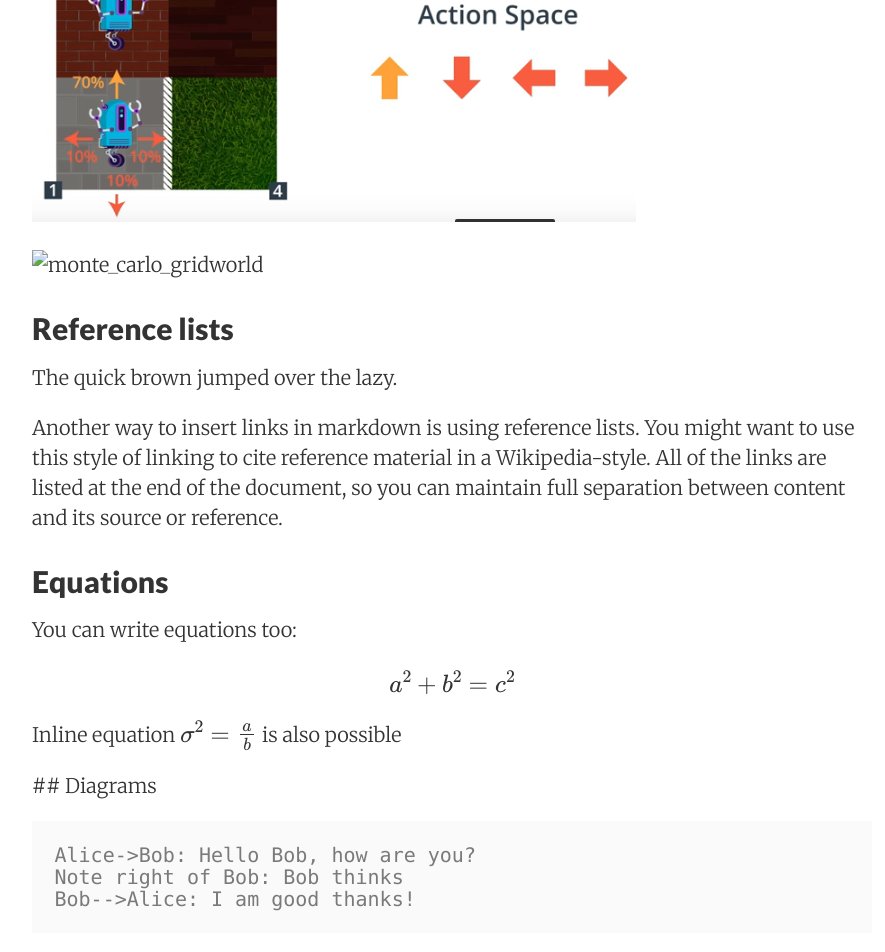
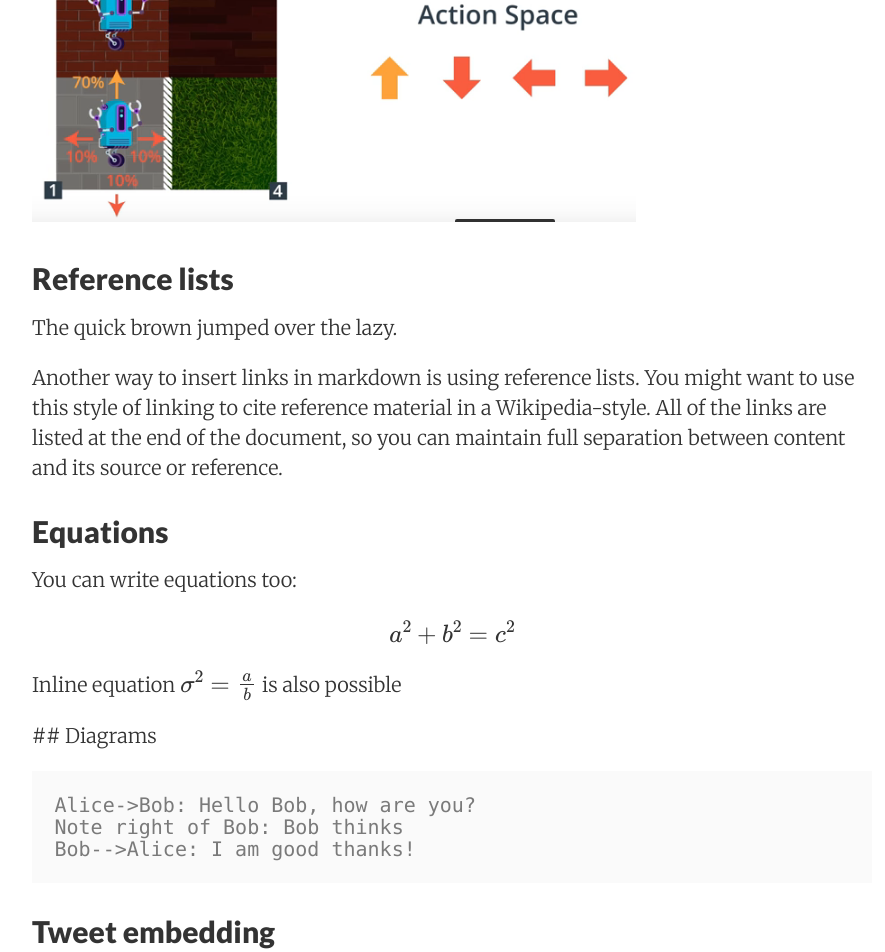
Before and after one commit to frgfm/frgfm.github.io, a Jekyll site: the page built from _posts/2018-06-12-powerful-things-markdown-editor.md, in a window 1280 px wide. Shown: the part 3174-4126 px from the top of the page, without its empty margins (188-1073 px from the left). Built offline with Jekyll 4.4.1, drawn with Linux system fonts in a browser that asks for light colours; nearby versions of some CDN libraries; formulas are drawn with MathJax 3; comment, search, counter and statistics services are not loaded.

Commit message:
Updated image

```diff
--- a/_posts/2018-06-12-powerful-things-markdown-editor.md
+++ b/_posts/2018-06-12-powerful-things-markdown-editor.md
@@ -103,8 +103,6 @@ printf("Hello World");
 
 ![walking]({{ site.baseurl }}/assets/images/20190914-markdown/monte_carlo_gridworld.png)
 
-![monte_carlo_gridworld](/home/fg/Documents/frgfm.github.io/assets/images/20190914-markdown/monte_carlo_gridworld.png)
-
 ## Reference lists
 
 The quick brown jumped over the lazy.
```
